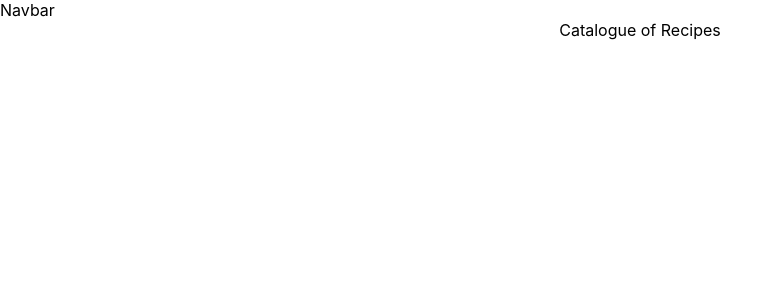
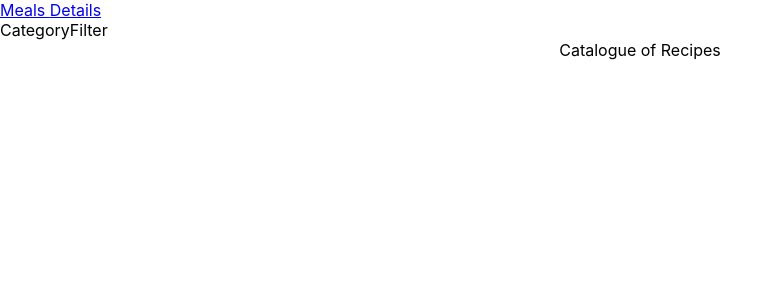
Before and after one commit to Georjane/redux-recipes-catalogue, a React (Create React App) app: page / in a window 1280 px wide. Shown: the top 300 px of the page, without its empty margins (0-782 px from the left). Built offline with nearby package versions, Linux system fonts and the light colour scheme.

Commit message:
Setup routes and navigation in app

```diff
--- a/src/components/CategoryFilter.js
+++ b/src/components/CategoryFilter.js
@@ -0,0 +1,9 @@
+function CategoryFilter() {
+  return (
+    <div className="CategoryFilter">
+      CategoryFilter
+    </div>
+  );
+}
+
+export default CategoryFilter;
--- a/src/components/Navbar.js
+++ b/src/components/Navbar.js
@@ -1,7 +1,14 @@
+import { Link } from 'react-router-dom';
+import CategoryFilter from './CategoryFilter';
+
 function Navbar() {
   return (
     <div className="Navbar">
-      Navbar
+      <div>
+        <Link to="/">Meals </Link>
+        <Link to="/details">Details</Link>
+        <CategoryFilter />
+      </div>
     </div>
   );
 }
```
